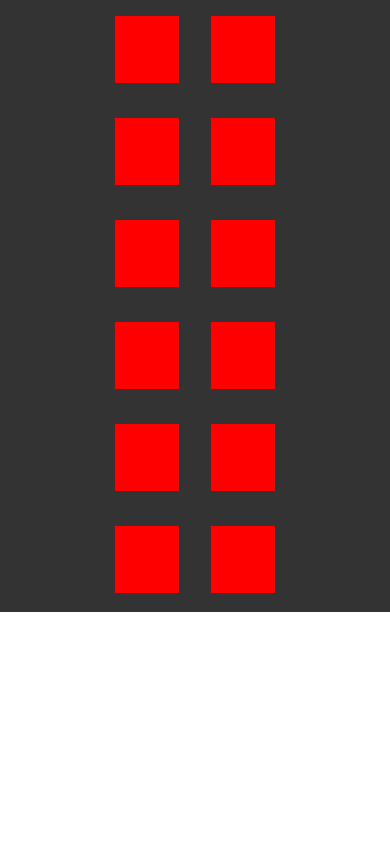
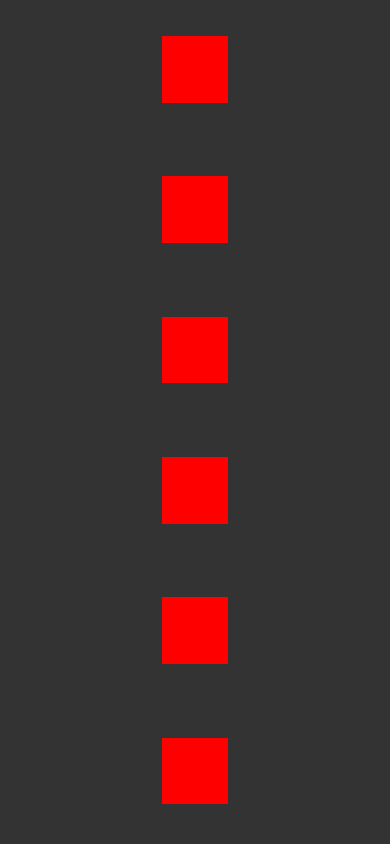
Before and after one commit to Eytan414/MemoryGame, a React Native app: screen / in a window 390 px wide. Shown: the top 844 px of the page. Built offline with nearby package versions, Linux system fonts and the light colour scheme.

Commit message:
add pairs mark and win check

```diff
--- a/src/card.tsx
+++ b/src/card.tsx
@@ -1,64 +1,37 @@
-import { useState } from 'react';
+import { useContext, useState } from 'react';
 import { StyleSheet, Text, Dimensions, Pressable } from 'react-native';
+import { GridContext } from './grid';
 
 interface CardProps {
-    match: number,
     index: number,
-    text: string,
+    // match: number,
+    onPress(pressed: number): void;
 }
 
 export const Card = (props: CardProps) => {
-    const [backgroundColor, setBackgroundColor] = useState('red')
-    const [text] = useState(props.text);
-    const [opacity, setOpacity] = useState(0);
     let dims = Dimensions.get('screen');
-    let squareSize = dims.width/12;
+    let squareSize = dims.width / 12;
+    const cards = useContext(GridContext);
 
-    const cardOnClick = () => {
-        setBackgroundColor(backgroundColor === 'red' ? 'blue' : 'red');
-        setOpacity(opacity === 0 ? 1 : 0);
-        let pressedElement:HTMLElement = event.target as HTMLElement;
-        let index = Array.from(pressedElement.parentElement.children).indexOf(pressedElement);
-        //TODO: add ref to cards arr
-        //TODO: check if cards match and disable them, else flip both back
-        //TODO: check win condition
-    }
     return (
-        <Pressable onPress={cardOnClick}
+
+        <Pressable disabled={cards[props.index].disabled}
+            key={props.index}
+            onPress={() => { props.onPress(props.index) }}
             style={{
-                alignItems: 'center',
-                justifyContent: 'center',
-                maxWidth: squareSize,
-                height: squareSize,
                 margin: 16,
-                flexBasis: '33%',
-                backgroundColor: backgroundColor
+                opacity: cards[props.index].disabled ? .5 : 1,
+                padding: 20,
             }}>
             <Text style={{
-                opacity:opacity,
-                alignItems: 'center',
-                padding: 10,
-                justifyContent: 'center',
+                backgroundColor: cards[props.index].revealed ? 'blue' : 'red',
                 color: 'white',
-                fontSize: 20, //TODO: responsive size
-
+                fontSize: 20,
+                width: squareSize,
+                height: squareSize,
             }}>
-                {text}
+                {cards[props.index].revealed ? cards[props.index].text : ''}
             </Text>
         </Pressable>
     )
 }
-
-
-const styles = StyleSheet.create({
-    cardContainer: {
-        alignItems: 'center',
-        justifyContent: 'center',
-        margin: '1%',
-        padding: 10
-    },
-    textContainer: {
-        alignItems: 'center',
-        justifyContent: 'center',
-    }
-})
--- a/src/grid.tsx
+++ b/src/grid.tsx
@@ -1,4 +1,6 @@
-import { StyleSheet, View } from 'react-native';
+import React from 'react';
+import { useState } from 'react';
+import { Alert, View } from 'react-native';
 import { Card } from './card';
 import utilsService from "./utils.ts"
 
@@ -6,53 +8,91 @@ interface GridProps {
     size: number,
 }
 
-const generateGameData = (size: number):Card[] =>{
-    let evens: Array<Card> = Array<Card>();
-    for(let i=0; i<size/2; i++){
+const generateData = (size:number):Array<Card> => {
+    let cards:Array<Card> = Array<Card>();
+    for(let i=0; i<size; i+=2){
         const card: Card = {
             index: i,
             match: i+1,
-            text: i+''
+            text: i+'',
+            revealed: false,
+            disabled: false,
         };
-        evens.push(card);
+        cards.push(card);
         const matchingCard: Card = {
             index: i+1,
-            match: i-1,
-            text: i+''
+            match: i,
+            text: i+'',
+            revealed: false,
+            disabled: false,
         };
-        evens.push(matchingCard);
+        cards.push(matchingCard);
     }
+    // utilsService.shuffle(cards);
+    return cards;
+}
+const checkWinCondition = (cards:Array<Card>):boolean =>{
+    for(const card of cards)
+        if(card.disabled === false)
+            return false
+    return true
+}
+export const Grid = (props: GridProps) => {
+    let cards: Array<Card> = generateData(props.size);
+    const [cardsArr, setCardsArr] = useState(cards)
 
-    return evens;
-}
+    const cardPressed = (pressedCardIndex:number):void =>{
+        let cards = [...cardsArr];
+        const pressedCard:Card = cards[pressedCardIndex];
+        const matchingCard:Card = cards[pressedCard.match];
+        pressedCard.revealed = !pressedCard.revealed;
 
-export const Grid = (props: GridProps) => {
-    let cards = generateGameData(props.size);
-    utilsService.shuffle(cards);
-
+        if(pressedCard.revealed && matchingCard.revealed){
+            pressedCard.disabled = true;
+            matchingCard.disabled = true;
+        }
+        const didWin: boolean = checkWinCondition(cards)
+        if(didWin){
+            // TODO: handle win...
+            alert('woo hoo')
+            setCardsArr(cards)
+            return
+        }
+        // TODO: flip cards if two are open
+            // for (const card of cards)
+            //     if(card.revealed && !card.disabled)
+            //         card.revealed = false
+        setCardsArr(cards);
+    };
     return (
         <View style={{
             flexDirection: 'row',
             flexWrap: 'wrap',
             justifyContent: 'center',
-            width: '50%',
+            width: '60%',
             height: '100%',
             margin: 10
         }}>
-            {
-                cards.map((card, index)=>{
-                    return <Card key={index} index={card.index} match={card.match} text={card.text}/>
-                })
-            }
+            <GridContext.Provider value={cardsArr}>
+                {cardsArr.map((card, index)=>{
+                    return (
+                        <Card
+                            onPress={cardPressed}
+                            key={index}
+                            index={card.index}
+                        />
+                    )
+                })}
+            </GridContext.Provider>
         </View>
     )
 }
+export const GridContext = React.createContext([]);
 
-
-const styles = StyleSheet.create({
+/* const styles = StyleSheet.create({
     gridContainer: {
         flexDirection: 'row',
         flexWrap: 'wrap',
         marginTop: 50,
     }
-})
+}) */
--- a/src/types.d.ts
+++ b/src/types.d.ts
@@ -1,5 +1,7 @@
 interface Card{
     match: number,
-    index?: number,
+    index: number,
     text: string,
+    revealed: boolean,
+    disabled: boolean,
 }
--- a/src/utils.ts
+++ b/src/utils.ts
@@ -4,7 +4,7 @@ const utilsService =
     let currentIndex:number = array.length;
     let randomIndex:number;
 
-    while (currentIndex != 0) {
+    while (currentIndex !== 0) {
       // Pick a remaining element
       randomIndex = Math.floor(Math.random() * currentIndex);
       currentIndex--;
```
